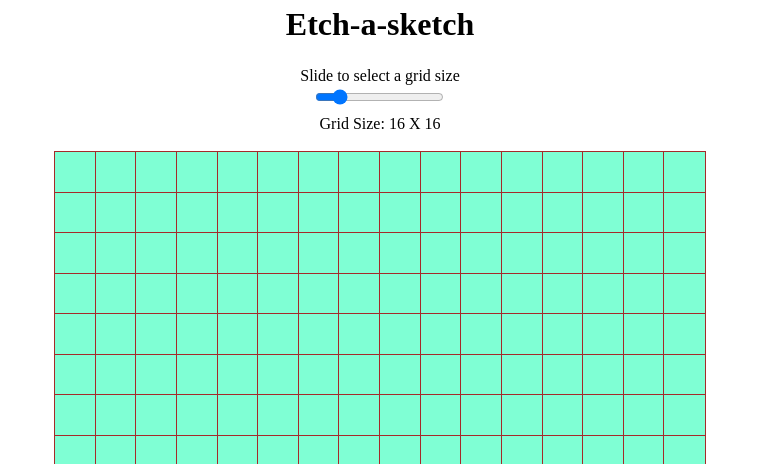
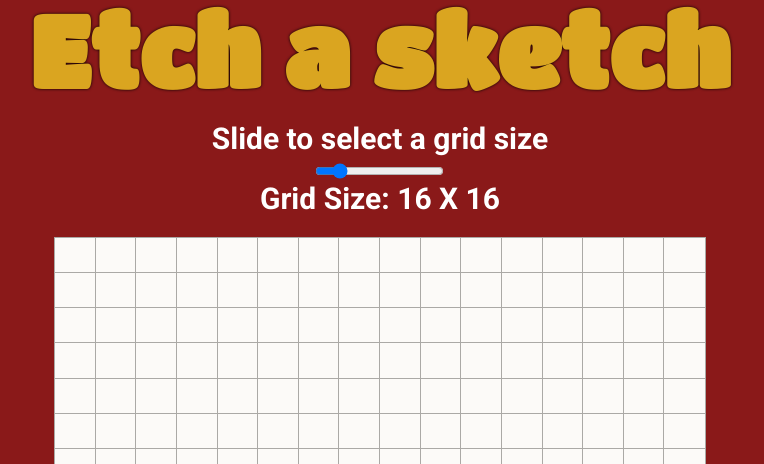
Before and after one commit to Morralito/etch-a-sketch, a plain HTML site: page index.html in a window 1280 px wide. Shown: the top 464 px of the page, without its empty margins (260-1024 px from the left). Drawn offline with Linux system fonts and the light colour scheme.

Commit message:
finish etch-a-sketch project with basic requirements

```diff
--- a/index.html
+++ b/index.html
@@ -9,7 +9,7 @@
     <title>Etch-a-sketch</title>
 </head>
 <body>
-    <h1>Etch-a-sketch</h1>
+    <h1>Etch a sketch</h1>
     <div class="sliderContainer">
         <label for="gridNumber">Slide to select a grid size <br></label>
         <input type="range" min="2" max="100" value="16" class="slider" id="gridNumber">
--- a/styles.css
+++ b/styles.css
@@ -1,3 +1,4 @@
+@import url('https://fonts.googleapis.com/css2?family=Roboto:wght@700&family=Titan+One&display=swap');
 /*
   Josh's Custom CSS Reset
   https://www.joshwcomeau.com/css/custom-css-reset/
@@ -36,9 +37,17 @@ body {
     justify-content: center;
     align-items: center;
     flex-direction: column;
-    gap: 2%;
+    gap: 3%;
+    background-color: hsl(0, 69%, 32%);
+    line-height: 1;
 }
 
+h1 {
+    font-family: 'Titan One', cursive;
+    font-size: 100px;
+    color: goldenrod;
+    filter: drop-shadow(0 0 0.1rem black);
+}
 .gridContainer {
     display: flex;
     width: 650px;
@@ -51,10 +60,13 @@ body {
 }
 
 .gridSquare {
-    outline: 1px solid brown;
-    background-color: aquamarine;
+    outline: 1px solid hsl(36, 3%, 66%);
+    background-color: hsl(40, 33%, 98%);
 }
 
 .sliderContainer {
     text-align: center;
+    font-family: 'Roboto', sans-serif;
+    font-size: 30px;
+    color: #fff;
 }
```
